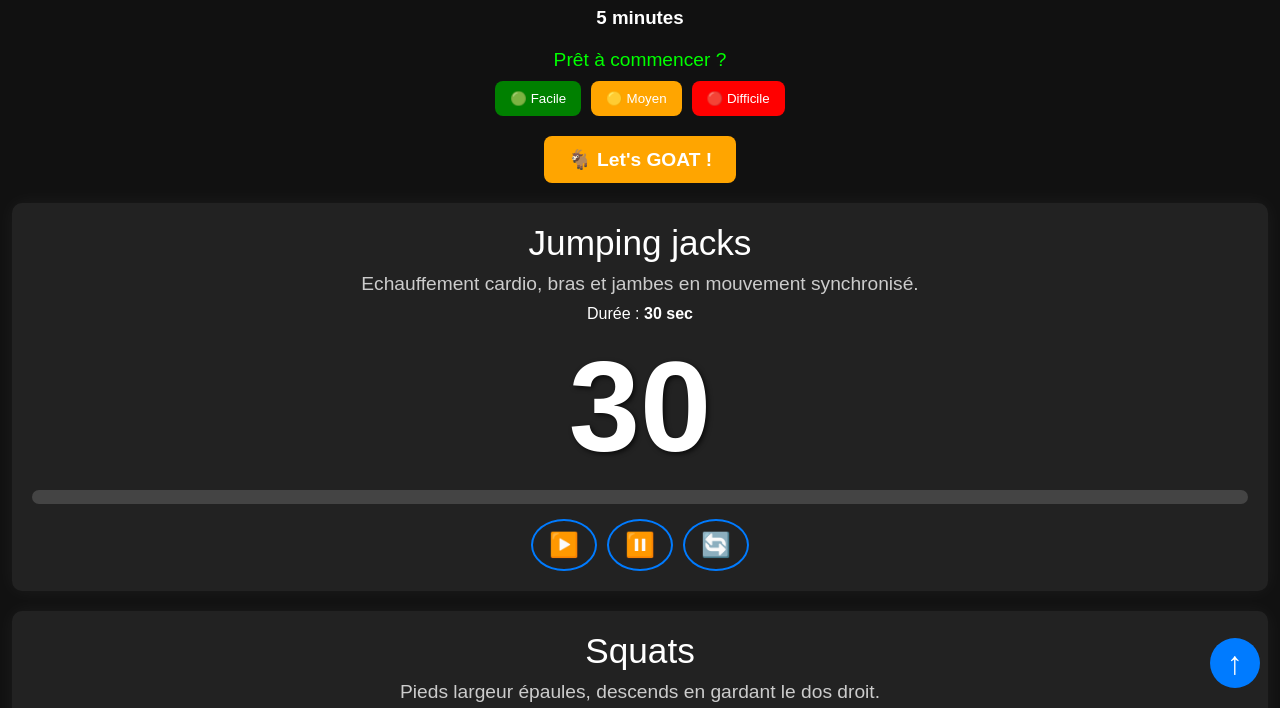
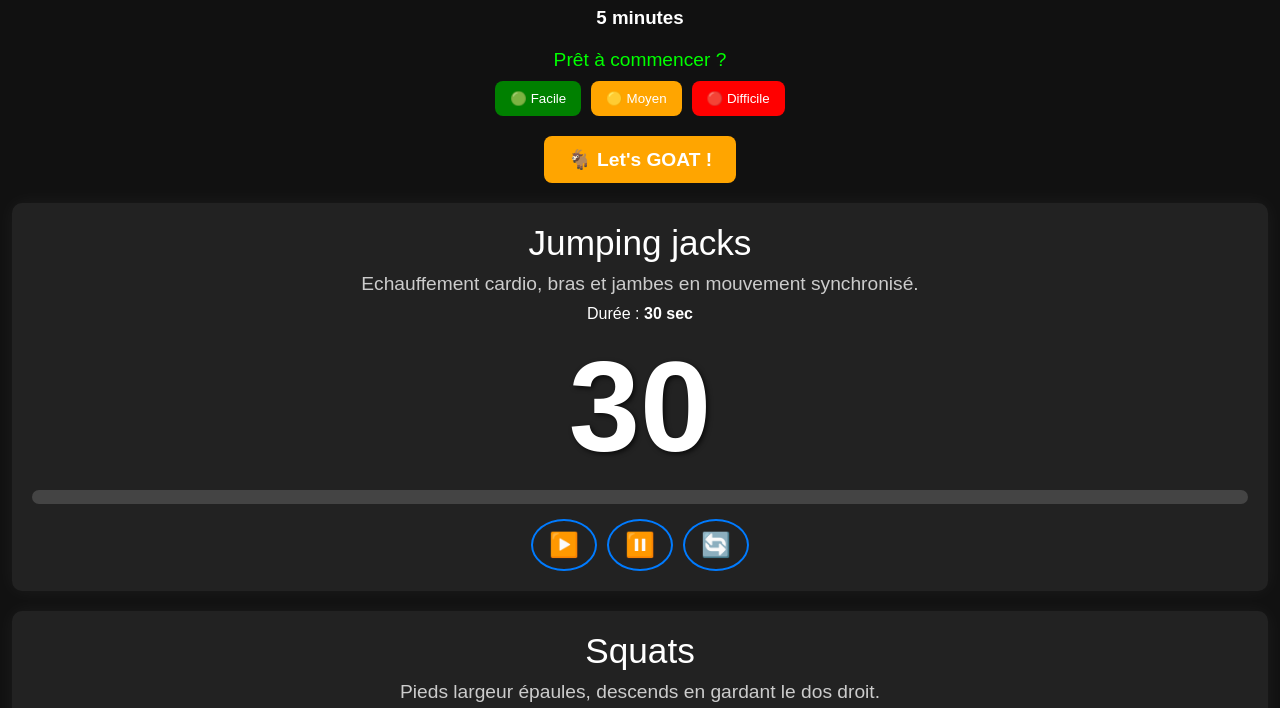
Before and after one commit to AAyachi328/ines, a plain HTML site: page gisors/index.html in a window 1280 px wide. Shown: the part 92-800 px from the top of the page. Drawn offline with Linux system fonts and the light colour scheme.

Commit message:
Update index.html

```diff
--- a/gisors/index.html
+++ b/gisors/index.html
@@ -169,7 +169,6 @@
   <div id="routine"></div>
   <div id="sound-indicator" style="display:none; color:lime; font-weight:bold; margin-top:10px;">🔉 Sons activés</div>
   <button onclick="restartRoutine()" style="margin-top:20px; font-size:1rem; padding:10px 20px; border-radius:8px; background:var(--button); color:white; border:none; cursor:pointer;">🔁 Recommencer la routine</button>
-  <button id="to-top" onclick="scrollToTop()">↑</button>
   <audio id="beep" src="https://aayachi328.github.io/ines/beep-313342.mp3" preload="auto"></audio>
   <audio id="gong" src="https://aayachi328.github.io/ines/bell-98033.mp3" preload="auto"></audio>
 
```
